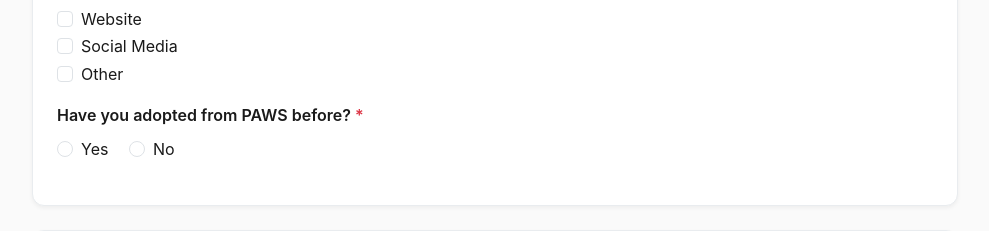
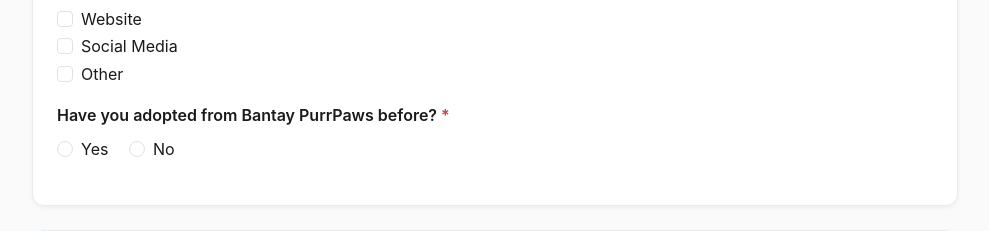
Before and after one commit to icaangg/Bantay-Purrpaws, a FastAPI app: template templates/adoption_application.html in a window 1280 px wide. Shown: the part 1241-1472 px from the top of the page, without its empty margins (145-1134 px from the left). Run offline with FastAPI, Linux system fonts and the light colour scheme; the template is opened without the code that fills it, so the values that code supplies are empty; some libraries are stand-ins or nearby versions.

Commit message:
Bantay PurrPaws

```diff
--- a/templates/adoption_application.html
+++ b/templates/adoption_application.html
@@ -209,7 +209,7 @@
                                 </div>
 
                                 <div class="mb-3">
-                                    <label class="form-label">Have you adopted from PAWS before? <span class="text-danger">*</span></label>
+                                    <label class="form-label">Have you adopted from Bantay PurrPaws before? <span class="text-danger">*</span></label>
                                     <div>
                                         <div class="form-check form-check-inline">
                                             <input class="form-check-input" type="radio" name="adopted_before" id="adopted_before_yes" value="yes" required>
```
